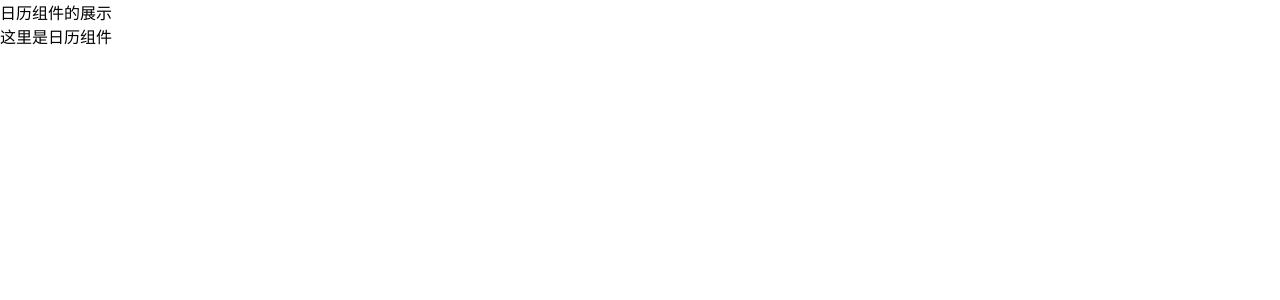
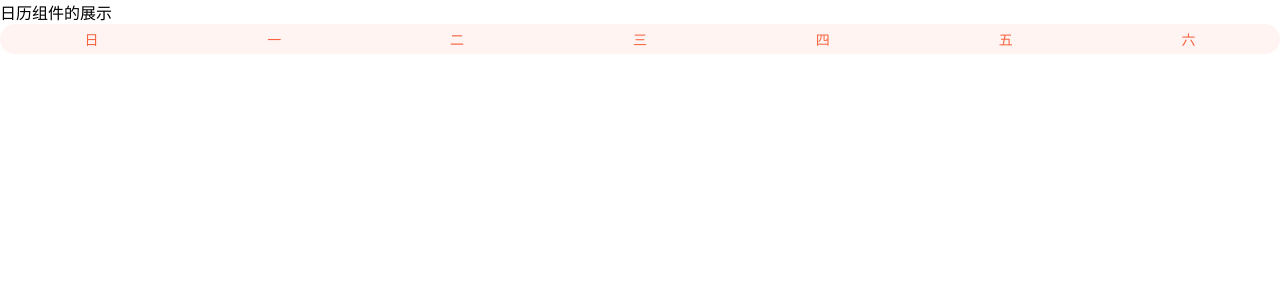
Before and after one commit to noiron/simple-react-components, a React (Create React App) app: page /calendar in a window 1280 px wide. Shown: the top 300 px of the page. Built offline with nearby package versions, Linux system fonts and the light colour scheme.

Commit message:
加入日历头部

```diff
--- /dev/null
+++ b/src/components/Calendar/WeekTitle.js
@@ -0,0 +1,31 @@
+import React from 'react';
+import styled from 'styled-components';
+
+const WeekTitleBox = styled.div`
+  background: #fff4f2;
+  height: 30px;
+  border-radius: 15px;
+  color: #f86442;
+  margin-bottom: 16px;
+
+  display: flex;
+  justify-content: space-around;
+  align-items: center;
+  font-size: 14px;
+`;
+
+const weekDays = ['日', '一', '二', '三', '四', '五', '六'];
+
+const WeekTitle = () => {
+  return (
+    <WeekTitleBox>
+      {
+        weekDays.map((item, index) => (
+          <div key={index}>{item}</div>
+        ))
+      }
+    </WeekTitleBox>
+  )
+}
+
+export default WeekTitle;
--- a/src/components/Calendar/index.js
+++ b/src/components/Calendar/index.js
@@ -1,9 +1,12 @@
 import React from 'react';
+import WeekTitle from './WeekTitle';
 
 
 const Calendar = (props) => {
 
-  return <div>这里是日历组件</div>
+  return <div>
+    <WeekTitle />
+  </div>
 }
 
 
```
